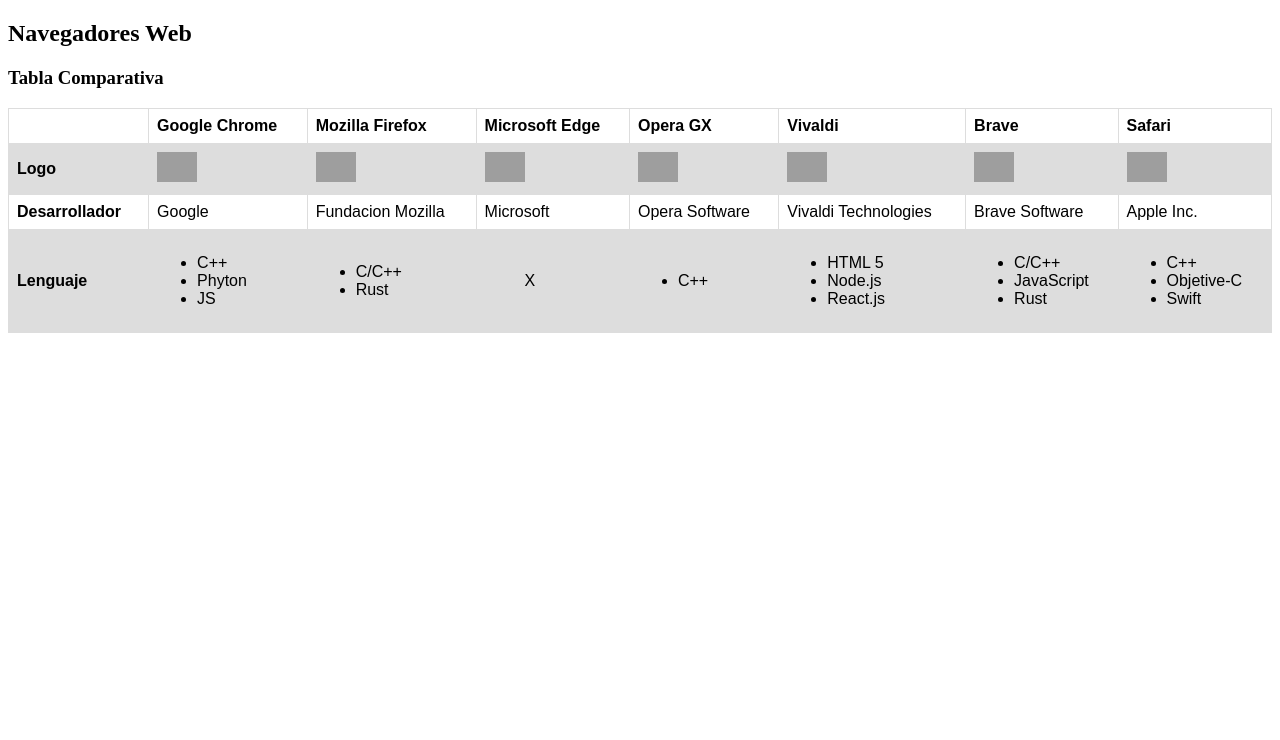
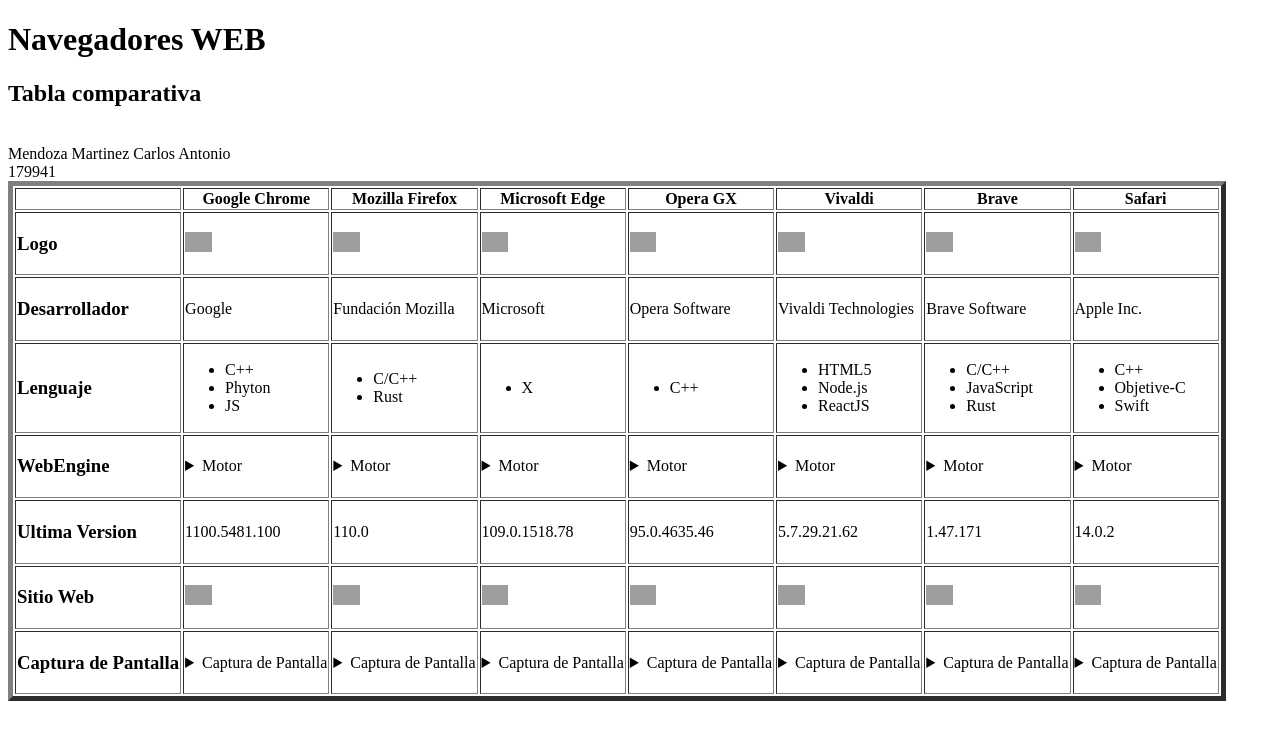
Before and after one commit to CarlosAntMendoza/CarlosAntMendoza.github.io, a plain HTML site: page html/t/exa1.html in a window 1280 px wide. Drawn offline with Linux system fonts and the light colour scheme; grey boxes are pictures that could not be loaded.

Commit message:
Update exa1.html

```diff
--- a/html/t/exa1.html
+++ b/html/t/exa1.html
@@ -1,42 +1,13 @@
 <!DOCTYPE html>
-<!--
-    Nombre: Mendoza Martinez Carlos Antonio
-    Materia: Programacion Web I
-    Fecha: 24/Febrero/2023
-    Descripcion:
-  -->
-<html>
-   <head>
-       <title>Parcial 1</title>
-       <meta charset="utf-8">
-       <meta name="author" content="Carlos Antonio Mendoza Martinez">
-       <meta name="revised" content="Viernes, 24 de febrero de 2023">
-       <meta name="description" content="img, table, tr, td, th">
-       <style>
-        table {
-          font-family: arial, sans-serif;
-          border-collapse: collapse;
-          width: 100%;
-        }
-
-        td, th {
-          border: 1px solid #dddddd;
-          text-align: left;
-          padding: 8px;
-        }
-
-        tr:nth-child(even) {
-          background-color: #dddddd;
-        }
-        </style>
-   </head>
-   <body>
-       <hgroup>
-        <h2>Navegadores Web</h2>
-        <h3>Tabla Comparativa</h3>
-        <table>
+<html lang="es">
+    <body>
+        <h1>Navegadores WEB</h1>
+        <h2>Tabla comparativa</h2><br>Mendoza Martinez Carlos Antonio<br>179941
+    </body>
+    <hgroup>
+        <table border="5">
             <tr>
-                <th>    </th>
+                <th></th>
                 <th>Google Chrome</th>
                 <th>Mozilla Firefox</th>
                 <th>Microsoft Edge</th>
@@ -46,19 +17,19 @@
                 <th>Safari</th>
             </tr>
             <tr>
-                <th>Logo</th>
-                <td><img height="30px" src="https://play-lh.googleusercontent.com/KwUBNPbMTk9jDXYS2AeX3illtVRTkrKVh5xR1Mg4WHd0CG2tV4mrh1z3kXi5z_warlk" alt="Imagen de Google Chrome"></td>
-                <td><img height="30px" src="https://www.mozilla.org/media/protocol/img/logos/firefox/browser/logo.eb1324e44442.svg" alt="Imagen de Firefox"></td>
-                <td><img height="30px" src="https://play-lh.googleusercontent.com/VYvJqGnrQiKkbbyLyMeiL-GM3go4tBIA64uVEGQazLXD4p_M3F45kHyt42o_6d5VXA" alt="Imagen de Microsoft Edge"></td>
-                <td><img height="30px" src="https://upload.wikimedia.org/wikipedia/commons/thumb/e/e7/Opera_GX_Icon.svg/1200px-Opera_GX_Icon.svg.png" alt="Imagen de Opera"></td>
-                <td><img height="30px" src="https://upload.wikimedia.org/wikipedia/commons/thumb/e/e4/Vivaldi_web_browser_logo.svg/1026px-Vivaldi_web_browser_logo.svg.png" alt="Imagen de Vivaldi"></td>
-                <td><img height="30px" src="https://logodownload.org/wp-content/uploads/2022/04/brave-logo-3.png" alt="Imagen de Brave"></td>
-                <td><img height="30px" src="https://upload.wikimedia.org/wikipedia/commons/thumb/5/52/Safari_browser_logo.svg/1028px-Safari_browser_logo.svg.png" alt="Imagen de Safari"></td>
+                <td><h3>Logo</h3></td>
+                <td><img height="20px" src="https://www.google.com/chrome/static/images/chrome-logo-m100.svg" alt="Logo Chrome"></td>
+                <td><img height="20px" src="https://images.sftcdn.net/images/t_app-icon-s/p/28c686b8-96d0-11e6-8435-00163ec9f5fa/4221061414/mozilla-firefox-images.jpg" alt="Logo Mozilla"></td>
+                <td><img height="20px" src="https://play-lh.googleusercontent.com/VYvJqGnrQiKkbbyLyMeiL-GM3go4tBIA64uVEGQazLXD4p_M3F45kHyt42o_6d5VXA=w240-h480-rw" alt="Logo Edge"></td>
+                <td><img height="20px" src="https://cdn-production-opera-website.operacdn.com/staticfiles/assets/images/logo/logo-o.a069885fbe7c.svg" alt="Logo Opera"></td>
+                <td><img height="20px" src="https://play-lh.googleusercontent.com/PcRA92AlF3NafNYMb2BVFSIohyJVEgEKusVuDZj0nGKV-oQujZANLR4-enR46SqUmg=w240-h480-rw" alt="Logo Vivaldi"></td>
+                <td><img height="20px" src="https://brave.com/static-assets/images/brave-logo.svg" alt="Logo Brave"></td>
+                <td><img height="20px" src="https://images.sftcdn.net/images/t_app-icon-s/p/8b64c19a-96d0-11e6-8c85-00163ed833e7/2864761467/safari-safari%20icon.png" alt="Logo Safari"></td>
             </tr>
             <tr>
-                <th>Desarrollador</th>
+                <td><h3>Desarrollador</h3></td>
                 <td>Google</td>
-                <td>Fundacion Mozilla</td>
+                <td>Fundación Mozilla</td>
                 <td>Microsoft</td>
                 <td>Opera Software</td>
                 <td>Vivaldi Technologies</td>
@@ -66,7 +37,7 @@
                 <td>Apple Inc.</td>
             </tr>
             <tr>
-                <th>Lenguaje</th>
+                <td><h3>Lenguaje</h3></td>
                 <td>
                     <ul>
                         <li>C++</li>
@@ -82,7 +53,7 @@
                 </td>
                 <td>
                     <ul>
-                         X
+                        <li>X</li>
                     </ul>
                 </td>
                 <td>
@@ -92,9 +63,9 @@
                 </td>
                 <td>
                     <ul>
-                        <li>HTML 5</li>
+                        <li>HTML5</li>
                         <li>Node.js</li>
-                        <li>React.js</li>
+                        <li>ReactJS</li>
                     </ul>
                 </td>
                 <td>
@@ -111,7 +82,115 @@
                         <li>Swift</li>
                     </ul>
                 </td>
+            </tr>
+            <tr>
+                <td><h3>WebEngine</h3></td>
+                <td>
+                    <details>
+                        <summary>Motor</summary>
+                        <p>Blink</p>
+                        <p>V8</p>
+                        <p>WebKit</p>
+                    </details>
+                </td>
+                <td>
+                    <details>
+                        <summary>Motor</summary>
+                        <p>Gecko</p>
+                        <p>Quantum</p>
+                        <p>SpiderMonkey</p>
+                    </details>
+                </td>
+                <td>
+                    <details>
+                        <summary>Motor</summary>
+                        <p>Blink</p>
+                    </details>
+                </td>
+                <td>
+                    <details>
+                        <summary>Motor</summary>
+                        <p>Blink</p>
+                        <p>V8</p>
+                    </details>
+                </td>
+                <td>
+                    <details>
+                        <summary>Motor</summary>
+                        <p>Blink</p>
+                    </details>
+                </td>
+                <td>
+                    <details>
+                        <summary>Motor</summary>
+                        <p>Blink</p>
+                        <p>V8</p>
+                    </details>
+                </td>
+                <td>
+                    <details>
+                        <summary>Motor</summary>
+                        <p>WebKit</p>
+                    </details>
+                </td>
+            </tr>
+            <tr>
+                <td><h3>Ultima Version</h3></td>
+                <td>1100.5481.100</td>
+                <td>110.0</td>
+                <td>109.0.1518.78</td>
+                <td>95.0.4635.46</td>
+                <td>5.7.29.21.62</td>
+                <td>1.47.171</td>
+                <td>14.0.2</td>
+            </tr>
+            <tr>
+                <td><h3>Sitio Web</h3></td>
+                <td><img height="20px" src="https://png.pngtree.com/element_our/md/20180516/md_5afc6f6f0d492.jpg"></td>
+                <td><img height="20px" src="https://png.pngtree.com/element_our/md/20180516/md_5afc6f6f0d492.jpg"></td>
+                <td><img height="20px" src="https://png.pngtree.com/element_our/md/20180516/md_5afc6f6f0d492.jpg"></td>
+                <td><img height="20px" src="https://png.pngtree.com/element_our/md/20180516/md_5afc6f6f0d492.jpg"></td>
+                <td><img height="20px" src="https://png.pngtree.com/element_our/md/20180516/md_5afc6f6f0d492.jpg"></td>
+                <td><img height="20px" src="https://png.pngtree.com/element_our/md/20180516/md_5afc6f6f0d492.jpg"></td>
+                <td><img height="20px" src="https://png.pngtree.com/element_our/md/20180516/md_5afc6f6f0d492.jpg"></td>
+            </tr>
+            <tr>
+                <td><h3>Captura de Pantalla</h3></td>
+                <td>
+                    <details>
+                        <summary>Captura de Pantalla</summary>
+                    </details>
+                </td>
+                <td>
+                    <details>
+                        <summary>Captura de Pantalla</summary>
+                    </details>
+                </td>
+                <td>
+                    <details>
+                        <summary>Captura de Pantalla</summary>
+                    </details>
+                </td>
+                <td>
+                    <details>
+                        <summary>Captura de Pantalla</summary>
+                    </details>
+                </td>
+                <td>
+                    <details>
+                        <summary>Captura de Pantalla</summary>
+                    </details>
+                </td>
+                <td>
+                    <details>
+                        <summary>Captura de Pantalla</summary>
+                    </details>
+                </td>
+                <td>
+                    <details>
+                        <summary>Captura de Pantalla</summary>
+                    </details>
+                </td>
+            </tr>
         </table>
-       </hgroup>
-   </body>
-</html>
+    </hgroup>
```
